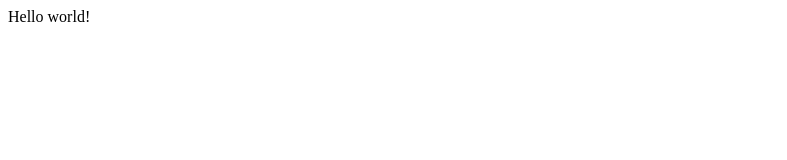
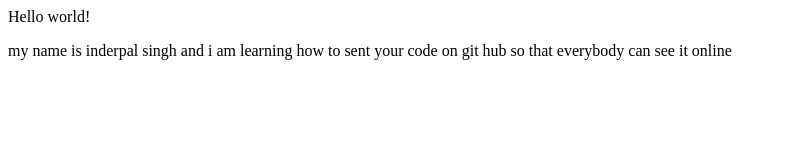
Before and after one commit to Inder1318/demo-project, a plain HTML site: page index.html in a window 1280 px wide. Shown: the whole page, without its empty margins (0-787 px from the left). Drawn offline with Linux system fonts and the light colour scheme.

Commit message:
add new feature

```diff
--- a/index.html
+++ b/index.html
@@ -1 +1,2 @@
 <p>Hello world!</p>
+<p>my name is inderpal singh and i am learning how to sent your code on git hub  so that everybody can see it online </p>
```
Also changed, not shown: styling.css (added).
